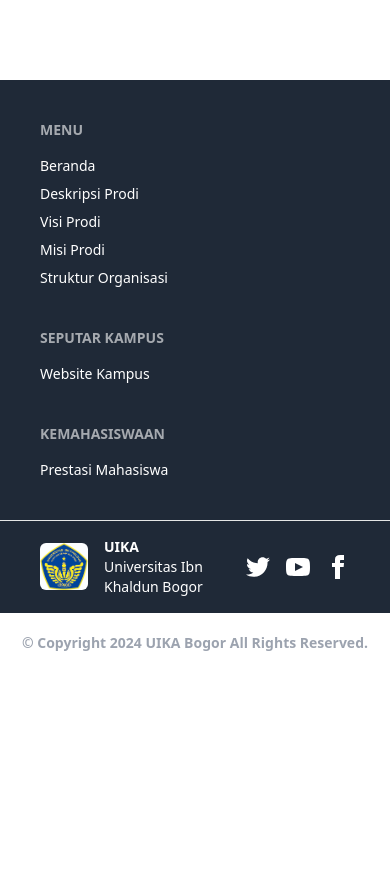
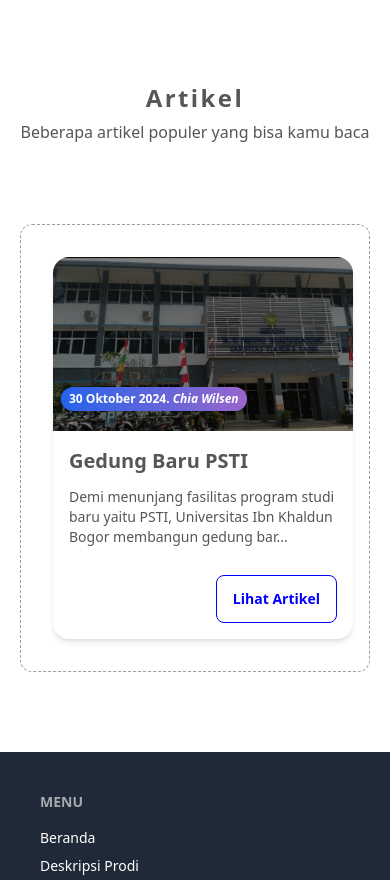
Before and after one commit to wilsench/gebyar-it-wilsen, a website: page src/views/index.html in a window 390 px wide. Shown: the part 5958-6838 px from the top of the page. Before the commit the page ends 6631 px from the top, so only its background shows below. Drawn offline with nearby package versions, Linux system fonts and the light colour scheme.

Commit message:
Article Commit

```diff
--- a/src/views/index.html
+++ b/src/views/index.html
@@ -225,6 +225,66 @@
         </div>
       </div>
     </section>
+    <div class="w-full xl:my-20 xl:-mt-0 md:-mt-20 mb-10 flex flex-col items-center gap-1 md:gap-2">
+        <h1 class="text-center md:text-4xl text-2xl font-semibold leading-normal tracking-widest text-black" data-aos="fade-up" data-aos-duration="2000">Artikel</h1>
+        <p class="md:text-lg text-md" data-aos="fade-up" data-aos-duration="2000">Beberapa artikel populer yang bisa kamu baca</p>
+    </div>
+    <section id="artikel" class="md:px-64 px-5 my-20">
+      <div class="border border-dashed border-gray-700/50 rounded-xl flex items-start overflow-x-auto gap-10 p-8">
+        <div class="card card-compact bg-base-100 min-w-[300px] max-w-[300px] shadow-md group hover:-mt-3 duration-300">
+            <figure class="relative">
+                <img src="../../public/assets/images/gedung_1.jpeg" class="brightness-50 group-hover:brightness-100 duration-300" alt="Shoes" />
+                <p class="absolute bottom-5 left-2 text-xs font-semibold text-white px-2 py-1 bg-gradient-to-r from-blue-600 to-[#9966cc] w-max rounded-full">30 Oktober 2024. <span class="italic">Chia Wilsen</span></p>
+            </figure>
+            <div class="card-body px-5">
+                <h2 class="card-title">Gedung Baru PSTI</h2>
+                <p>Demi menunjang fasilitas program studi baru yaitu PSTI, Universitas Ibn Khaldun Bogor membangun gedung bar...</p>
+                <div class="card-actions justify-end">
+                    <a href="detail_artikel.html" class="btn btn-outline btn-outline-blue hover:bg-gradient-to-r from-blue-600 to-[#9966cc] hover:border-0 hover:text-white mt-5">Lihat Artikel</a>
+                </div>
+            </div>
+        </div>
+        <div class="card card-compact bg-base-100 min-w-[300px] max-w-[300px] shadow-md group hover:-mt-3 duration-300">
+            <figure class="relative">
+                <img src="../../public/assets/images/gedung_1.jpeg" class="brightness-50 group-hover:brightness-100 duration-300" alt="Shoes" />
+                <p class="absolute bottom-5 left-2 text-xs font-semibold text-white px-2 py-1 bg-gradient-to-r from-blue-600 to-[#9966cc] w-max rounded-full">30 Oktober 2024. <span class="italic">Chia Wilsen</span></p>
+            </figure>
+            <div class="card-body px-5">
+                <h2 class="card-title">Gedung Baru PSTI</h2>
+                <p>Demi menunjang fasilitas program studi baru yaitu PSTI, Universitas Ibn Khaldun Bogor membangun gedung bar...</p>
+                <div class="card-actions justify-end">
+                    <a href="detail_artikel.html" class="btn btn-outline btn-outline-blue hover:bg-gradient-to-r from-blue-600 to-[#9966cc] hover:border-0 hover:text-white mt-5">Lihat Artikel</a>
+                </div>
+            </div>
+        </div>
+        <div class="card card-compact bg-base-100 min-w-[300px] max-w-[300px] shadow-md group hover:-mt-3 duration-300">
+            <figure class="relative">
+                <img src="../../public/assets/images/gedung_1.jpeg" class="brightness-50 group-hover:brightness-100 duration-300" alt="Shoes" />
+                <p class="absolute bottom-5 left-2 text-xs font-semibold text-white px-2 py-1 bg-gradient-to-r from-blue-600 to-[#9966cc] w-max rounded-full">30 Oktober 2024. <span class="italic">Chia Wilsen</span></p>
+            </figure>
+            <div class="card-body px-5">
+                <h2 class="card-title">Gedung Baru PSTI</h2>
+                <p>Demi menunjang fasilitas program studi baru yaitu PSTI, Universitas Ibn Khaldun Bogor membangun gedung bar...</p>
+                <div class="card-actions justify-end">
+                    <a href="detail_artikel.html" class="btn btn-outline btn-outline-blue hover:bg-gradient-to-r from-blue-600 to-[#9966cc] hover:border-0 hover:text-white mt-5">Lihat Artikel</a>
+                </div>
+            </div>
+        </div>
+        <div class="card card-compact bg-base-100 min-w-[300px] max-w-[300px] shadow-md group hover:-mt-3 duration-300">
+            <figure class="relative">
+                <img src="../../public/assets/images/gedung_1.jpeg" class="brightness-50 group-hover:brightness-100 duration-300" alt="Shoes" />
+                <p class="absolute bottom-5 left-2 text-xs font-semibold text-white px-2 py-1 bg-gradient-to-r from-blue-600 to-[#9966cc] w-max rounded-full">30 Oktober 2024. <span class="italic">Chia Wilsen</span></p>
+            </figure>
+            <div class="card-body px-5">
+                <h2 class="card-title">Gedung Baru PSTI</h2>
+                <p>Demi menunjang fasilitas program studi baru yaitu PSTI, Universitas Ibn Khaldun Bogor membangun gedung bar...</p>
+                <div class="card-actions justify-end">
+                    <a href="detail_artikel.html" class="btn btn-outline btn-outline-blue hover:bg-gradient-to-r from-blue-600 to-[#9966cc] hover:border-0 hover:text-white mt-5">Lihat Artikel</a>
+                </div>
+            </div>
+        </div>
+      </div>
+    </section>
     <section id="footer">
         <footer class="footer bg-gray-800 text-white p-10">
             <nav>
```
Also changed, not shown: src/css/stylesheet.css.
